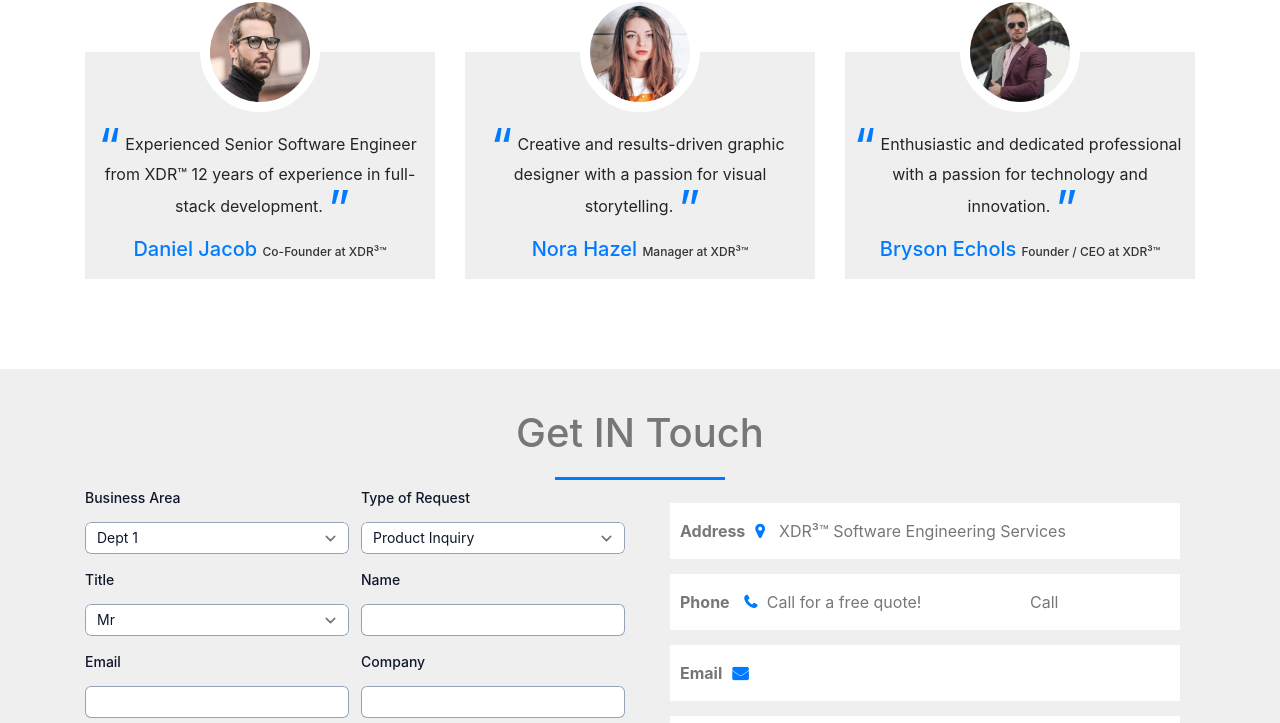
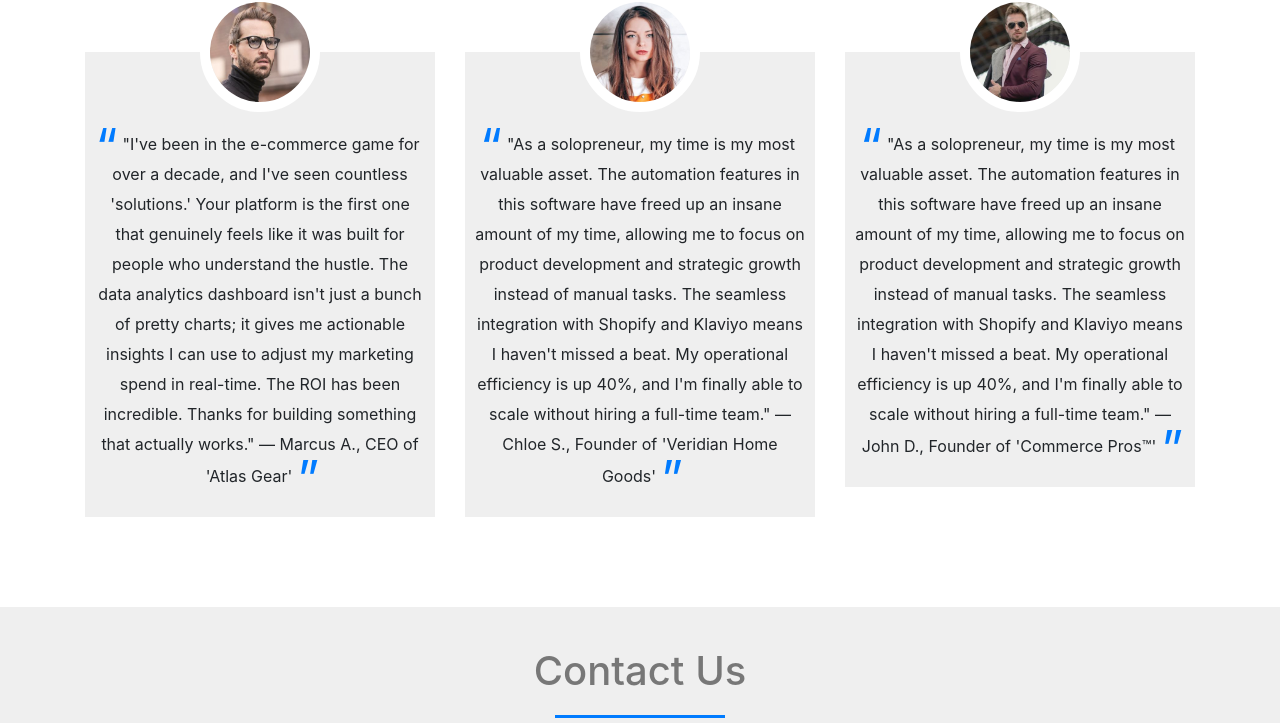
Before and after one commit to ebk1996/xdr_quantum, a plain HTML site: page index.html in a window 1280 px wide. Shown: the part 3509-4232 px from the top of the page. Drawn offline with nearby package versions, Linux system fonts and the light colour scheme; some packages are replaced by stand-ins of ours; a script that the page names is missing.

Commit message:
second commit

```diff
--- a/index.html
+++ b/index.html
@@ -361,22 +361,23 @@
 				<div class="col-md-4 text-center">
 					<div class="profile">
 						<img src="images/banner22.jpg" class="user">
-						<blockquote>Experienced Senior Software Engineer from XDR&trade; 12 years of experience in full-stack development.</blockquote>
-						<h3>Daniel Jacob  <span>Co-Founder at XDR&sup3;&trade;</span></h3>
+						<blockquote>"I've been in the e-commerce game for over a decade, and I've seen countless 'solutions.' Your platform is the first one that genuinely feels like it was built for people who understand the hustle. The data analytics dashboard isn't just a bunch of pretty charts; it gives me actionable insights I can use to adjust my marketing spend in real-time. The ROI has been incredible. Thanks for building something that actually works." — Marcus A., CEO of 'Atlas Gear'</blockquote>
 					</div>
 				</div>
 				<div class="col-md-4 text-center">
 					<div class="profile">
 						<img src="images/banner21.jpg" class="user">
-						<blockquote>Creative and results-driven graphic designer with a passion for visual storytelling.</blockquote>
-						<h3>Nora Hazel  <span>Manager at XDR&sup3;&trade;</span></h3>
+						<blockquote>"As a solopreneur, my time is my most valuable asset. The automation features in this software have freed up an insane amount of my time, allowing me to focus on product development and strategic growth instead of manual tasks. The seamless integration with Shopify and Klaviyo means I haven't missed a beat. My operational efficiency is up 40%, and I'm finally able to scale without hiring a full-time team."
+
+                        — Chloe S., Founder of 'Veridian Home Goods'</blockquote>
 					</div>
 				</div>
 				<div class="col-md-4 text-center">
 					<div class="profile">
 						<img src="images/banner23.jpg" class="user">
-						<blockquote>Enthusiastic and dedicated professional with a passion for technology and innovation.</blockquote>
-						<h3>Bryson Echols  <span>Founder / CEO at XDR&sup3;&trade;</span></h3>
+						<blockquote>"As a solopreneur, my time is my most valuable asset. The automation features in this software have freed up an insane amount of my time, allowing me to focus on product development and strategic growth instead of manual tasks. The seamless integration with Shopify and Klaviyo means I haven't missed a beat. My operational efficiency is up 40%, and I'm finally able to scale without hiring a full-time team."
+
+                        — John D., Founder of 'Commerce Pros&trade;'</blockquote>
 					</div>
 				</div>
 			</div>
@@ -387,7 +388,7 @@
 
 	<section id="contact">
 		<div class="container">
-			<h1>Get IN Touch</h1>
+			<h1>Contact Us</h1>
 			<div class="row">
 				<div class="col-md-6">
 					<form
```
